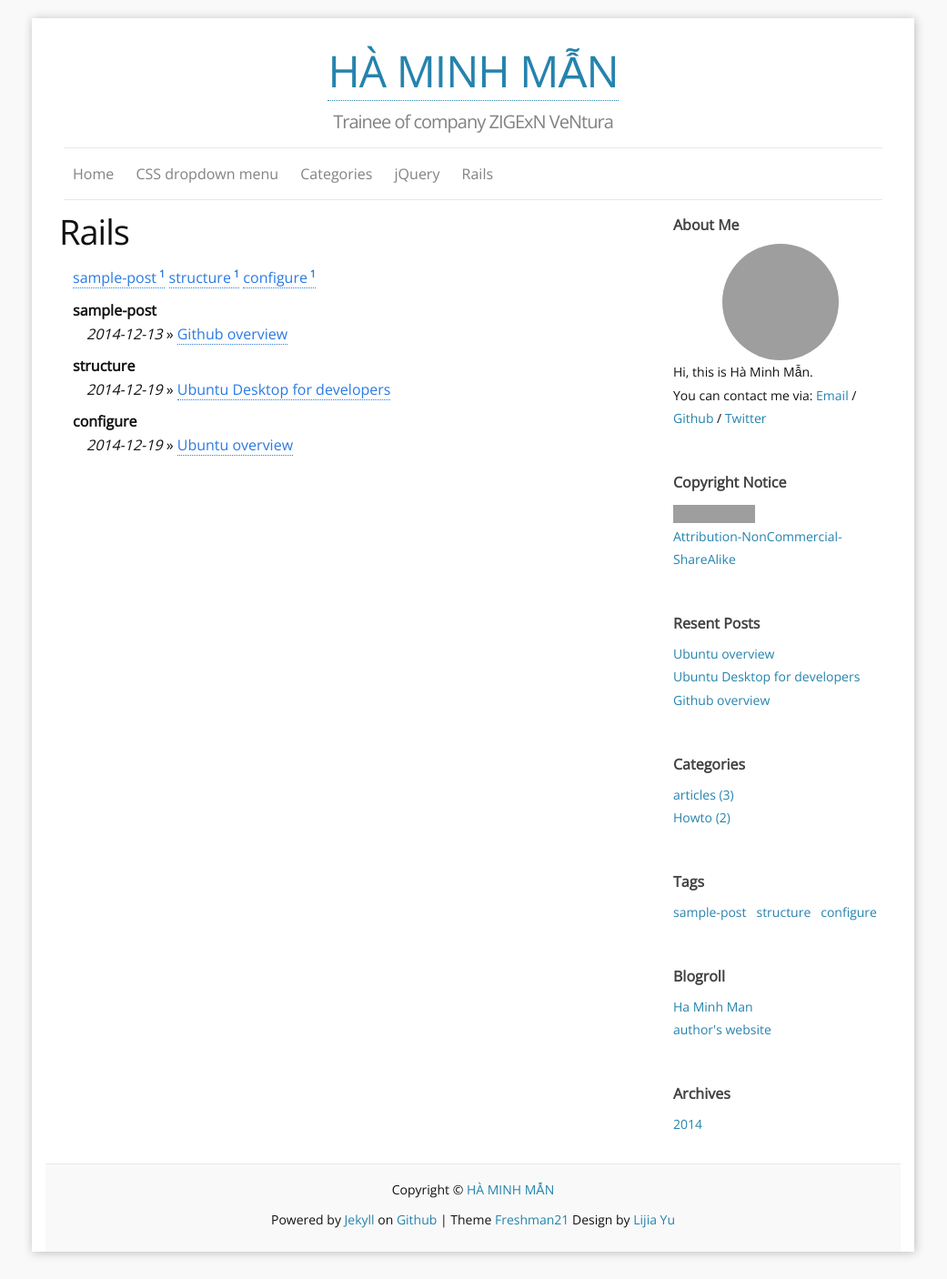
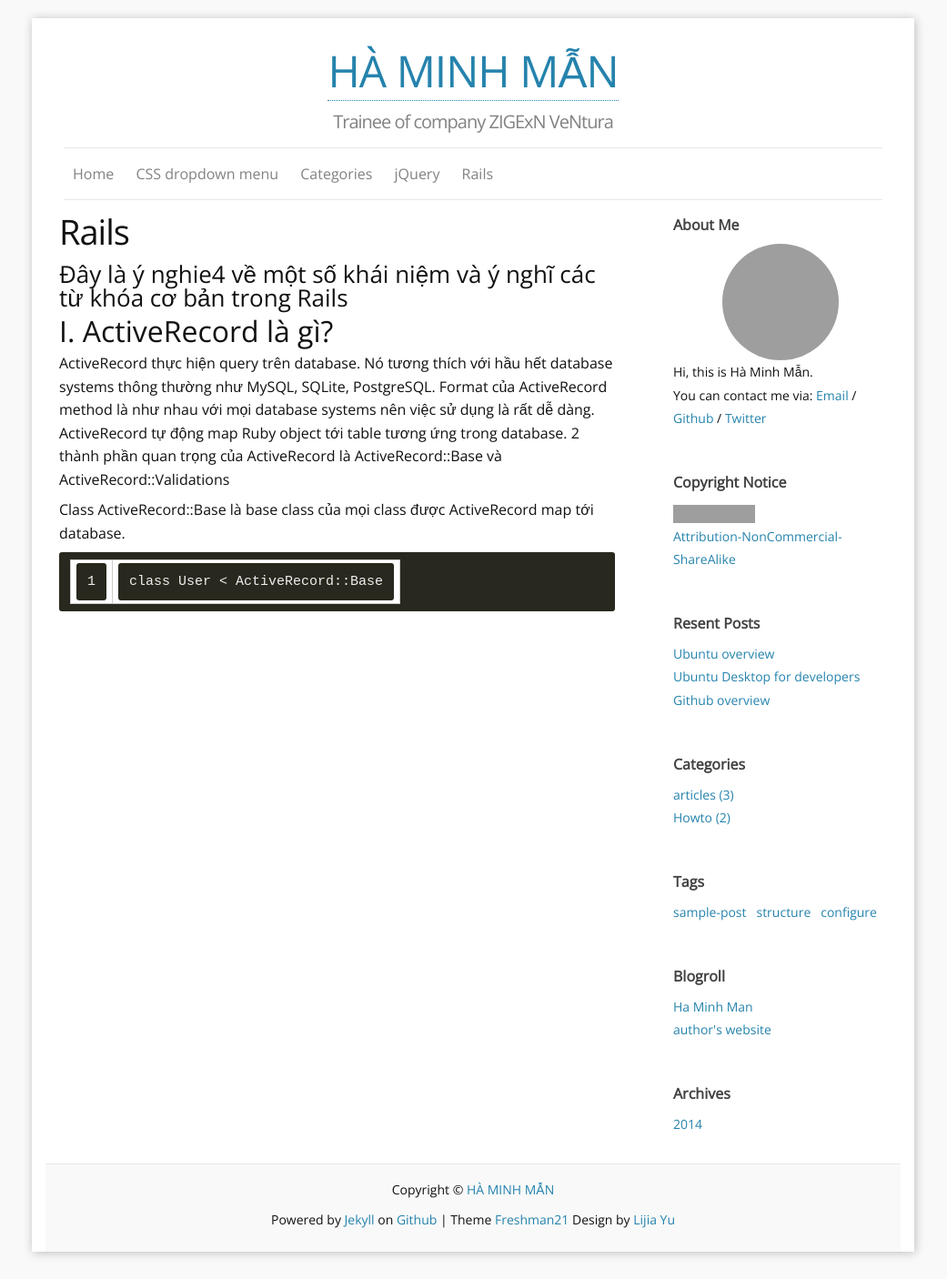
Before and after one commit to haminhman2011/haminhman2011.github.io, a Jekyll site: the page built from tags.md, in a window 1280 px wide. Shown: the whole page at 91% size, without its empty margins (120-1161 px from the left). Built offline with Jekyll 4.4.1, drawn with Linux system fonts in a browser that asks for light colours; comment, search, counter and statistics services are not loaded; grey boxes are pictures that could not be loaded.

Commit message:
Update tags.md

```diff
--- a/tags.md
+++ b/tags.md
@@ -4,23 +4,15 @@ title: Rails
 comments: yes
 premalink: /tags/
 ---
+### Đây là ý nghie4 về một số khái niệm và ý nghĩ các từ khóa cơ bản trong Rails
 
-<ul class="tags-box">
-{% if site.posts != empty %}
-{% for tag in site.tags %}
-<a href="#{{ tag[0] }}" title="{{ tag[0] }}" rel="{{ tag[1].size }}">{{ tag[0] }}<span class="size"> {{ tag[1].size }}</span></a>
-{% endfor %}
-</ul>
+## I. ActiveRecord là gì?
+ActiveRecord thực hiện query trên database. Nó tương thích với hầu hết database systems thông thường như MySQL, SQLite, PostgreSQL.
+Format của ActiveRecord method là như nhau với mọi database systems nên việc sử dụng là rất dễ dàng.
+ActiveRecord tự động map Ruby object tới table tương ứng trong database.
+2 thành phần quan trọng của ActiveRecord là ActiveRecord::Base và ActiveRecord::Validations
 
-<ul class="tags-box">
-{% for tag in site.tags %}
-<li  id="{{ tag[0] }}">{{ tag[0] }}</li>
-{% for post in tag[1] %}
-<time datetime="{{ post.date | date:"%Y-%m-%d" }}">{{ post.date | date:"%Y-%m-%d" }}</time> &raquo;
-<a href="{{ site.url }}{{ post.url }}" title="{{ post.title }}">{{ post.title }}</a><br />
-{% endfor %}
-{% endfor %}
-{% else %}
-<span>No posts</span>
-{% endif %}
-</ul>
+Class ActiveRecord::Base là base class của mọi class được ActiveRecord map tới database.
+{% highlight Bash shell scripts linenos%}
+class User < ActiveRecord::Base
+{% endhighlight %}
```
